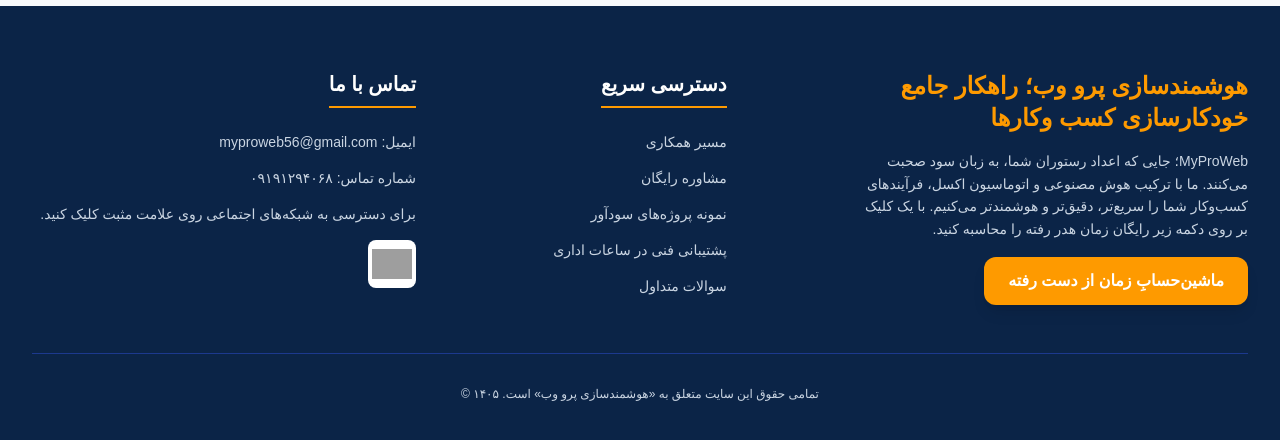
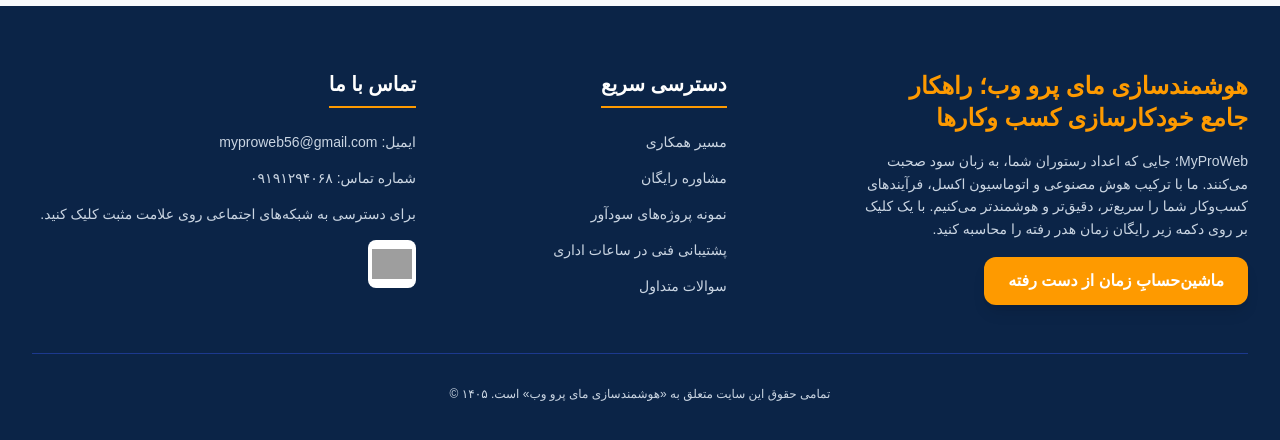
Before and after one commit to heshmatimit95/my-pro-web, a Next.js app: page / in a window 1280 px wide. Shown: the part 5098-5538 px from the top of the page. Built offline with nearby package versions, Linux system fonts and the light colour scheme; no server answers; the database is empty; grey boxes are pictures that could not be loaded.

Commit message:
Finalizing project for deployment

```diff
--- a/components/Footer.tsx
+++ b/components/Footer.tsx
@@ -10,7 +10,7 @@
 
         {/* ستون اول: معرفی (سمت راست) */}
         <div className="space-y-4">
-          <h3 className="text-2xl font-black text-amber-500">هوشمندسازی پرو وب؛ راهکار جامع خودکارسازی کسب‌ وکارها</h3>
+          <h3 className="text-2xl font-black text-amber-500">هوشمندسازی مای پرو وب؛ راهکار جامع خودکارسازی کسب‌ وکارها</h3>
           <p className="text-slate-300 text-sm leading-relaxed">
             MyProWeb؛ جایی که اعداد رستوران شما، به زبان سود صحبت می‌کنند. ما با ترکیب هوش مصنوعی و اتوماسیون اکسل، فرآیندهای کسب‌وکار شما را سریع‌تر، دقیق‌تر و هوشمندتر می‌کنیم. با یک کلیک بر روی دکمه زیر رایگان زمان هدر رفته را محاسبه کنید.
           </p>
@@ -82,7 +82,7 @@
 
       {/* کپی‌رایت */}
       <div className="max-w-7xl mx-auto mt-12 pt-8 border-t border-blue-900 text-center text-slate-300 text-xs">
-        تمامی حقوق این سایت متعلق به «هوشمندسازی پرو وب» است. ۱۴۰۵ ©
+        تمامی حقوق این سایت متعلق به «هوشمندسازی مای پرو وب» است. ۱۴۰۵ ©
 
       </div>
 
```
